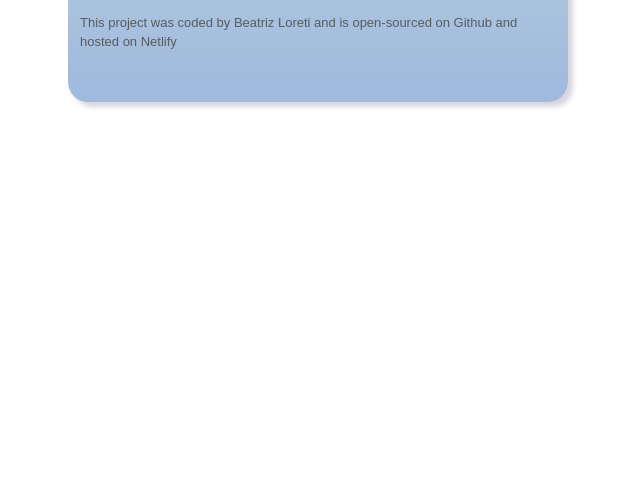
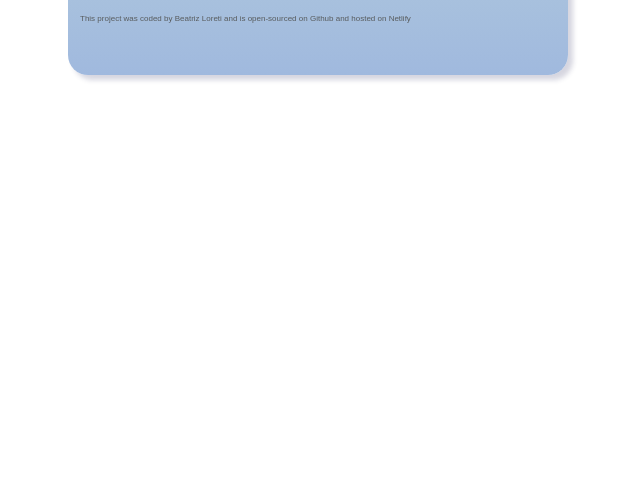
Before and after one commit to bialoreti/SCP-week7, a plain HTML site: page index.html in a window 1280 px wide. Shown: the part 307-800 px from the top of the page, without its empty margins (322-962 px from the left). Drawn offline with nearby package versions, Linux system fonts and the light colour scheme; no server answers.

Commit message:
updated css

```diff
--- a/src/style.css
+++ b/src/style.css
@@ -90,5 +90,5 @@ h2 {
 footer {
 font-family: Arial, Helvetica, sans-serif;
 color: #585C5E;
-font-size: small;
+font-size: 8px;
 }
```
